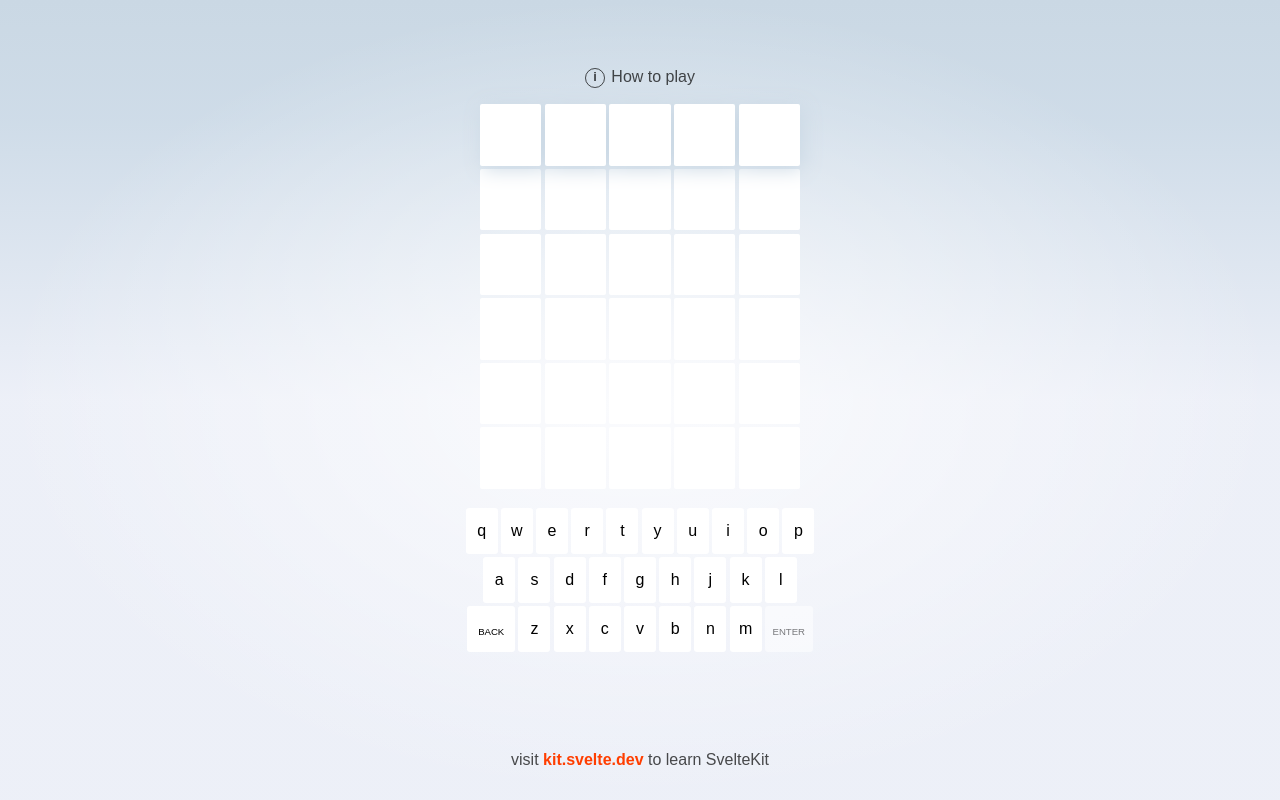
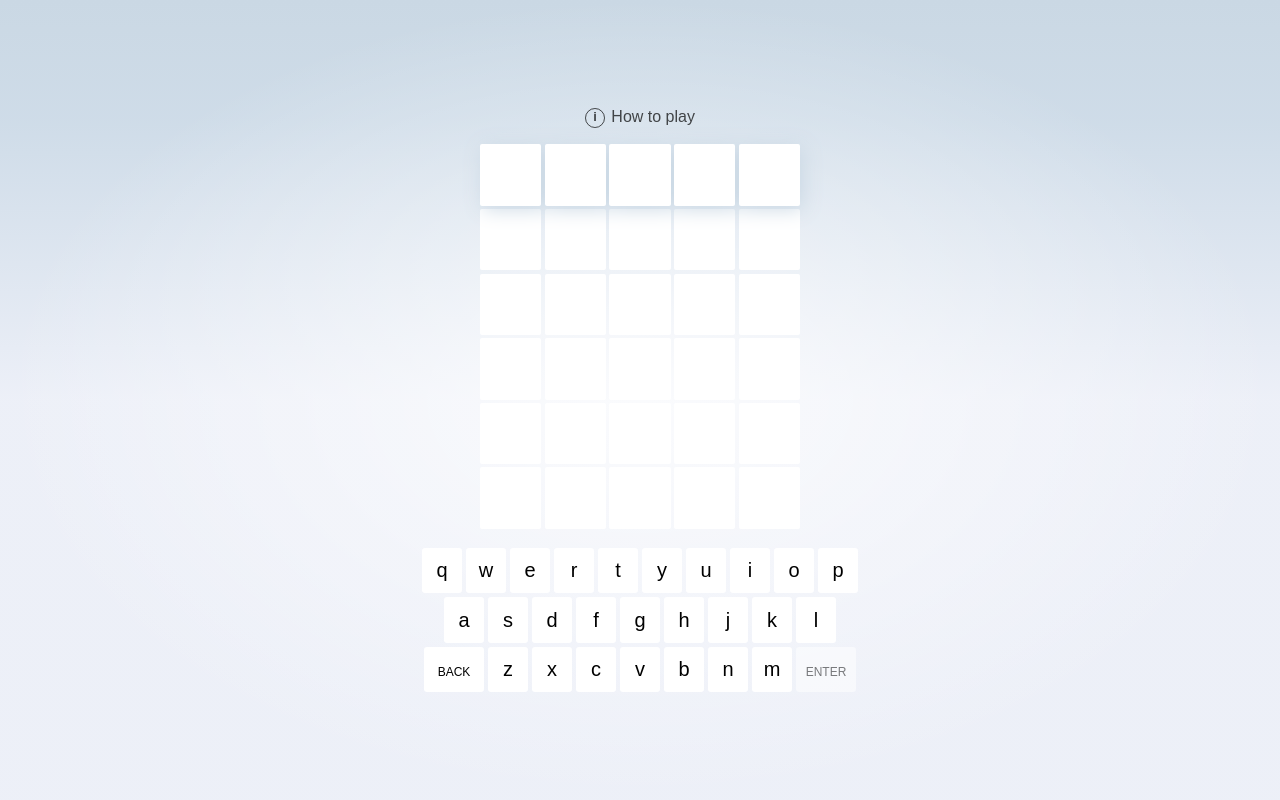
Before and after one commit to sstream17/word-game-2, a SvelteKit app in the folder game/: page / in a window 1280 px wide. Built offline with nearby package versions, Linux system fonts and the light colour scheme.

Commit message:
Adjusting spacing of keys in keyboad. Updating guess colors to make them more distinguishable.

```diff
--- a/game/src/routes/Controls.svelte
+++ b/game/src/routes/Controls.svelte
@@ -150,35 +150,43 @@
 		</button>
 	{:else}
 		<div class="keyboard">
-			<button
-				on:click|preventDefault={update}
-				data-key="enter"
-				name="key"
-				class:selected={submittable}
-				disabled={!submittable}>enter</button
-			>
-
-			<button on:click|preventDefault={update} data-key="backspace" name="key" value="backspace">
-				back
-			</button>
-
-			{#each ['qwertyuiop', 'asdfghjkl', 'zxcvbnm'] as row}
+			{#snippet letter(key)}
+				<button
+					on:click|preventDefault={update}
+					data-key={key}
+					style="background: {getBackgroundForLetter(classnames, key)}"
+					disabled={submittable}
+					name="key"
+					value={key}
+					aria-label="{key} {description[key] || ''}"
+				>
+					{key}
+				</button>
+			{/snippet}
+			{#each ['qwertyuiop', 'asdfghjkl'] as row}
 				<div class="row">
-					{#each row as letter}
-						<button
-							on:click|preventDefault={update}
-							data-key={letter}
-							style="background: {getBackgroundForLetter(classnames, letter)}"
-							disabled={submittable}
-							name="key"
-							value={letter}
-							aria-label="{letter} {description[letter] || ''}"
-						>
-							{letter}
-						</button>
+					{#each row as key}
+						{@render letter(key)}
 					{/each}
 				</div>
 			{/each}
+
+			<!-- Separating out last row so back and enter buttons can be placed here -->
+			<div class="row">
+				<button on:click|preventDefault={update} data-key="backspace" name="key" value="backspace">
+					back
+				</button>
+				{#each 'zxcvbnm' as key}
+					{@render letter(key)}
+				{/each}
+				<button
+					on:click|preventDefault={update}
+					data-key="enter"
+					name="key"
+					class:selected={submittable}
+					disabled={!submittable}>enter</button
+				>
+			</div>
 		</div>
 	{/if}
 </div>
@@ -195,7 +203,7 @@
 	}
 
 	.keyboard {
-		--gap: 0.2rem;
+		--gap: max(4px);
 		position: relative;
 		display: flex;
 		flex-direction: column;
@@ -206,14 +214,14 @@
 	.keyboard .row {
 		display: flex;
 		justify-content: center;
-		gap: 0.2rem;
+		gap: var(--gap);
 		flex: 1;
 	}
 
 	.keyboard button,
 	.keyboard button:disabled {
-		--size: min(8vw, 4vh, 40px);
-		background-color: white;
+		--size: min(8.8vw, 40px);
+		background-color: var(--color-unguessed);
 		color: black;
 		width: var(--size);
 		border: none;
@@ -230,21 +238,10 @@
 
 	.keyboard button[data-key='enter'],
 	.keyboard button[data-key='backspace'] {
-		position: absolute;
-		bottom: 0;
 		width: calc(1.5 * var(--size));
-		height: calc(1 / 3 * (100% - 2 * var(--gap)));
 		text-transform: uppercase;
 		font-size: calc(0.3 * var(--size));
 		padding-top: calc(0.15 * var(--size));
-	}
-
-	.keyboard button[data-key='enter'] {
-		left: calc(50% + 3.5 * var(--size) + 0.8rem);
-	}
-
-	.keyboard button[data-key='backspace'] {
-		right: calc(50% + 3.5 * var(--size) + 0.8rem);
 	}
 
 	.keyboard button[data-key='enter']:disabled {
--- a/game/src/routes/GameBoard.svelte
+++ b/game/src/routes/GameBoard.svelte
@@ -109,12 +109,11 @@
 	}
 
 	.letter.exact {
-		background: var(--color-theme-2);
-		color: white;
+		background: var(--color-exact);
 	}
 
 	.letter.close {
-		border: 2px solid var(--color-theme-2);
+		background: var(--color-close);
 	}
 
 	@keyframes wiggle {
--- a/game/src/routes/[[num]]/+layout.svelte
+++ b/game/src/routes/[[num]]/+layout.svelte
@@ -6,10 +6,6 @@
 	<main>
 		<slot />
 	</main>
-
-	<footer>
-		<p>visit <a href="https://kit.svelte.dev">kit.svelte.dev</a> to learn SvelteKit</p>
-	</footer>
 </div>
 
 <style>
--- a/game/src/routes/styles.css
+++ b/game/src/routes/styles.css
@@ -11,8 +11,8 @@
 	--color-theme-2: #4075a6;
 	--color-unguessed: #ffffff;
 	--color-mising: #949494b0;
-	--color-close: #4075a6;
-	--color-exact: #ff3e00;
+	--color-close: #f0e442;
+	--color-exact: #56b4e9;
 	--color-text: rgba(0, 0, 0, 0.7);
 	--column-width: 42rem;
 	--column-margin-top: 4rem;
```
